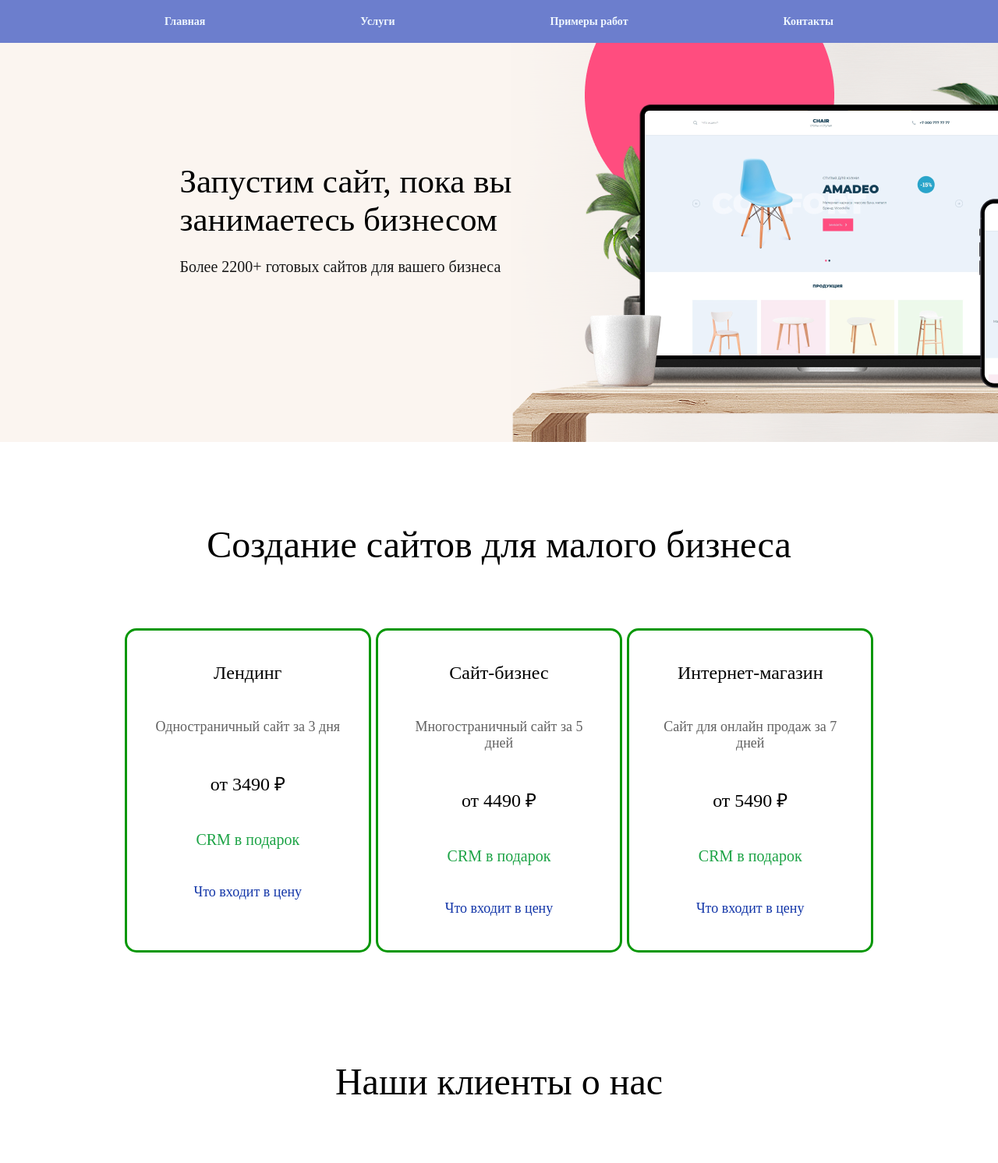
After one commit to waay01/pageWaay, a Django app: template templates/indexPage.html in a window 1280 px wide. The commit adds this page. Shown: the top 1492 px of the page at 78% size. Run offline with Django 4.2, Linux system fonts and the light colour scheme; the template is opened without the code that fills it, so the values that code supplies are empty.

Commit message:
v0.21 add a full working website add templates

```diff
--- /dev/null
+++ b/templates/base.html
@@ -0,0 +1,43 @@
+{% load static %}
+<html lang="ru">
+<head>
+    <meta charset="UTF-8">
+    <meta name="viewport" content="width=device-width, user-scalable=no, initial-scale=1.0, maximum-scale=1.0, minimum-scale=1.0">
+    <meta http-equiv="X-UA-Compatible" content="ie=edge">
+    <link rel="stylesheet" href="{% static 'css\style.css' %}">
+    <link rel="stylesheet" href="{% static 'css\nav.css' %}">
+    <link rel="stylesheet" href="{% static 'css\tagline.css' %}">
+    <link rel="stylesheet" href="{% static 'css\crm.css' %}">
+    <link rel="stylesheet" href="{% static 'css\feedback.css' %}">
+    <title>waay01</title>
+</head>
+    <body>
+
+        <header>
+            <nav>
+                <div class="navbar">
+                    <a href="/" class="mobileoff"><img src="{% static 'img\menu.png' %}" width="37" height="37"></a>
+                    <a href="/">Главная</a>
+                    <a href="/">Услуги</a>
+                    <a href="/">Примеры работ</a>
+                    <a href="/">Контакты</a>
+                </div>
+            </nav>
+        </header>
+
+        <div>
+            <div>
+
+            {% block index %}
+
+            {% endblock %}
+
+            </div>
+        </div>
+
+        <footer>
+<!--            Добавить подвал -->
+        </footer>
+
+    </body>
+</html>
--- /dev/null
+++ b/templates/crm.html
@@ -0,0 +1,42 @@
+{% load static %}
+
+{% block crm %}
+<div class="crm">
+    <span class="crmText">Создание сайтов для малого бизнеса</span>
+    <div class="crmPrice">
+        <div class="crmBox">
+
+            <a href="/" class="link">
+                <div class="crm1">
+                    <div class="crmText1">Лендинг</div>
+                    <div class="crmText2">Одностраничный сайт за 3 дня</div>
+                    <div class="crmText3">от 3490 &#8381;</div>
+                    <div class="crmText4">CRM в подарок</div>
+                    <div class="crmText5">Что входит в цену</div>
+                </div>
+            </a>
+
+            <a href="/" class="link">
+                <div class="crm2">
+                    <div class="crmText1">Сайт-бизнес</div>
+                    <div class="crmText2">Многостраничный сайт за 5 дней</div>
+                    <div class="crmText3">от 4490 &#8381;</div>
+                    <div class="crmText4">CRM в подарок</div>
+                    <div class="crmText5">Что входит в цену</div>
+                </div>
+            </a>
+
+            <a href="/" class="link">
+                <div class="crm3">
+                    <div class="crmText1">Интернет-магазин</div>
+                    <div class="crmText2">Сайт для онлайн продаж за 7 дней</div>
+                    <div class="crmText3">от 5490 &#8381;</div>
+                    <div class="crmText4">CRM в подарок</div>
+                    <div class="crmText5">Что входит в цену</div>
+                </div>
+            </a>
+
+        </div>
+    </div>
+</div>
+{% endblock %}
--- /dev/null
+++ b/templates/feedback.html
@@ -0,0 +1,27 @@
+{% load static %}
+
+{% block feedback %}
+<div class="feedback">
+    <span class="feedbackText">Наши клиенты о нас</span>
+    <div class="feedbackVideoBox">
+
+        <div class="feedback1Flex">
+            <iframe class="feedbackVideo1" width="560" height="315" src="https://www.youtube.com/embed/cXTaayxltt0?iv_load_policy=3&modestbranding=1&showinfo=0&rel=0" title="YouTube video player" frameborder="0" allow="accelerometer; autoplay; clipboard-write; encrypted-media; gyroscope; picture-in-picture" allowfullscreen></iframe>
+            <div class="feedback1">
+                <div class="feedback1Name">Алена Манцурова</div>
+                <div class="feedback1Proff">Ремонт и обслуживание спецтехники</div>
+                <div class="feddback1Message">Благодаря сайту число клиентов в нашей фирме за последний год увеличилось в два раза. Присоединяйтесь к нам! Компания  Мегагрупп поможет Вам создать удобный для работы сайт, благодаря которому Вы сможете увеличить число клиентов и увеличить свой доход.</div>
+            </div>
+        </div>
+
+        <div class="feedback2Flex">
+            <iframe class="feedbackVideo2" width="560" height="315" src="https://www.youtube.com/embed/HelwAQDkbUo?iv_load_policy=3&modestbranding=1&showinfo=0&rel=0" title="YouTube video player" frameborder="0" allow="accelerometer; autoplay; clipboard-write; encrypted-media; gyroscope; picture-in-picture; " allowfullscreen></iframe>
+            <div class="feedback2">
+                <div class="feedback2Name">Сорокина Екатерина</div>
+                <div class="feedback2Proff">Антиквариат</div>
+                <div class="feddback2Message">Был сайт в другой компании, но там не подошла система управления. Мы начали искать другую платформу, куда перенести наш домен. Нашли компанию Мегагрупп, и очень-очень рады этому. Благодаря им быстро создали интернет-магазин. Огромное спасибо службе поддержки за терпение, за быструю помощь и реагирование. Если возникают...</div>
+            </div>
+        </div>
+    </div>
+</div>
+{% endblock  %}
--- /dev/null
+++ b/templates/indexPage.html
@@ -0,0 +1,9 @@
+{% extends 'base.html' %}
+
+{% block index %}
+
+{% include 'tagline.html' %}
+{% include 'crm.html' %}
+{% include 'feedback.html' %}
+
+{% endblock %}
--- /dev/null
+++ b/templates/tagline.html
@@ -0,0 +1,12 @@
+{% load static %}
+
+{% block tagline %}
+<div class="tagline">
+    <div class="textonImg1">
+        <div class="textonImg2">
+            <div class="textonImg3">Запустим сайт, пока вы занимаетесь бизнесом</div>
+            <div class="textonImg4">Более 2200+ готовых сайтов для вашего бизнеса</div>
+        </div>
+    </div>
+</div>
+{% endblock %}
--- a/waay01/settings.py
+++ b/waay01/settings.py
@@ -31,6 +31,7 @@ ALLOWED_HOSTS = []
 # Application definition
 
 INSTALLED_APPS = [
+    'crm.apps.CrmConfig',
     'django.contrib.admin',
     'django.contrib.auth',
     'django.contrib.contenttypes',
@@ -115,6 +116,10 @@ USE_TZ = True
 # Static files (CSS, JavaScript, Images)
 # https://docs.djangoproject.com/en/4.0/howto/static-files/
 
+STATICFILES_DIRS = [
+    BASE_DIR / "waay01/static/",
+]
+
 STATIC_URL = 'static/'
 
 # Default primary key field type
--- a/templates/css/tagline.css
+++ b/waay01/static/css/tagline.css
@@ -1,9 +1,9 @@
 /* Картинка and текст */
-.backgroundImg{
+.tagline{
     margin: 0 auto;
     width: auto;
     height: 512px;
-    background-image: url(/css/img/background.webp);
+    background-image: url('../img/background.webp');
     background-position: 50%;
 }
 .textonImg1{
@@ -29,10 +29,10 @@
 /* мобайл */
 @media only screen and (max-width: 833px){
     /* Картинка and текст */
-    .backgroundImg{
+    .tagline{
         width: auto;
         height: 440px;
-        background-image: url(/css/img/backgroundMobile.webp);
+        background-image: url('../img/backgroundMobile.webp');
         background-position: 72%;
     }
     .textonImg1{
--- a/waay01/urls.py
+++ b/waay01/urls.py
@@ -15,7 +15,9 @@ Including another URLconf
 """
 from django.contrib import admin
 from django.urls import path
+from crm import views
 
 urlpatterns = [
     path('admin/', admin.site.urls),
+    path('', views.indexPage, name="Лицевая страница"),
 ]
```
Also changed, not shown: templates/example.html (renamed from templates/index.html, +7 -8 lines), crm/migrations/__init__.py (added), waay01/static/css/crm.css (renamed from templates/css/crm.css), waay01/static/css/feedback.css (renamed from templates/css/feedback.css), waay01/static/css/fonts.css (renamed from templates/css/fonts.css), waay01/static/css/fonts/Montserrat.ttf (renamed from templates/css/fonts/Montserrat.ttf), waay01/static/css/nav.css (renamed from templates/css/nav.css), waay01/static/css/style.css (renamed from templates/css/style.css), waay01/static/img/background.webp (renamed from templates/css/img/background.webp), waay01/static/img/backgroundMobile.webp (renamed from templates/css/img/backgroundMobile.webp), waay01/static/img/menu.png (renamed from templates/css/img/menu.png).
